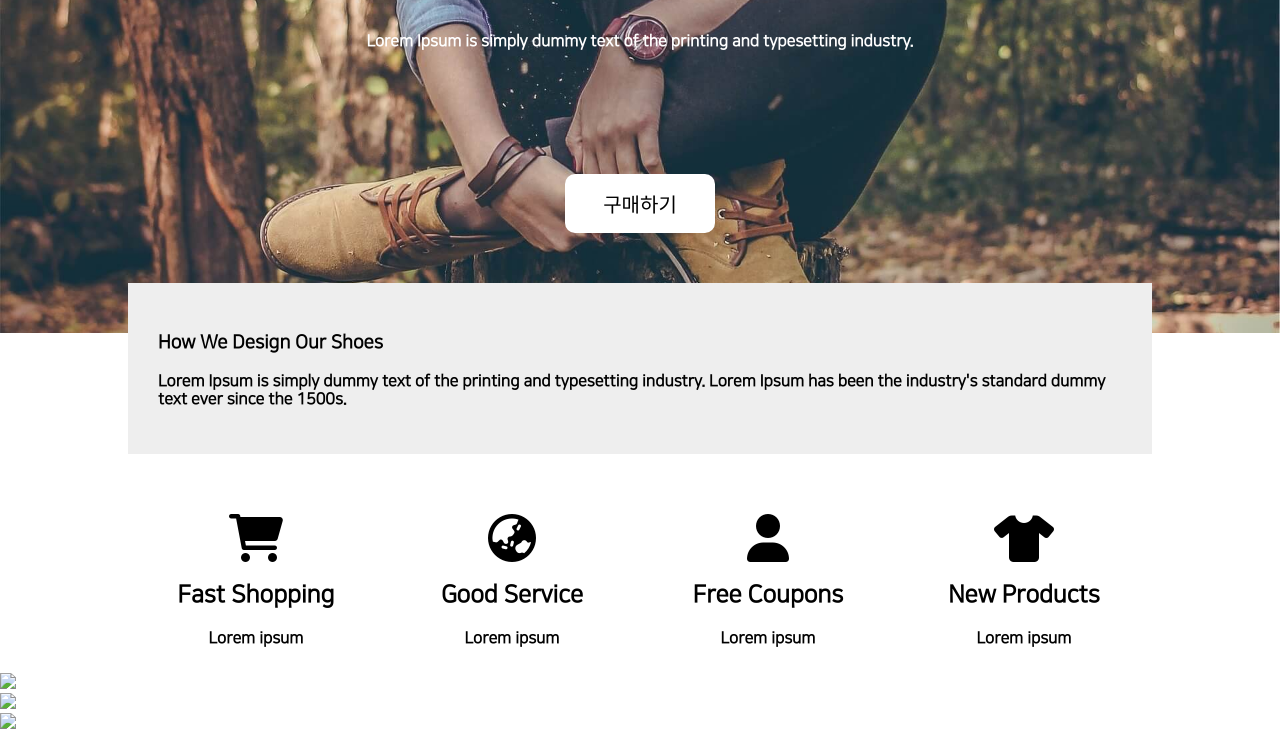
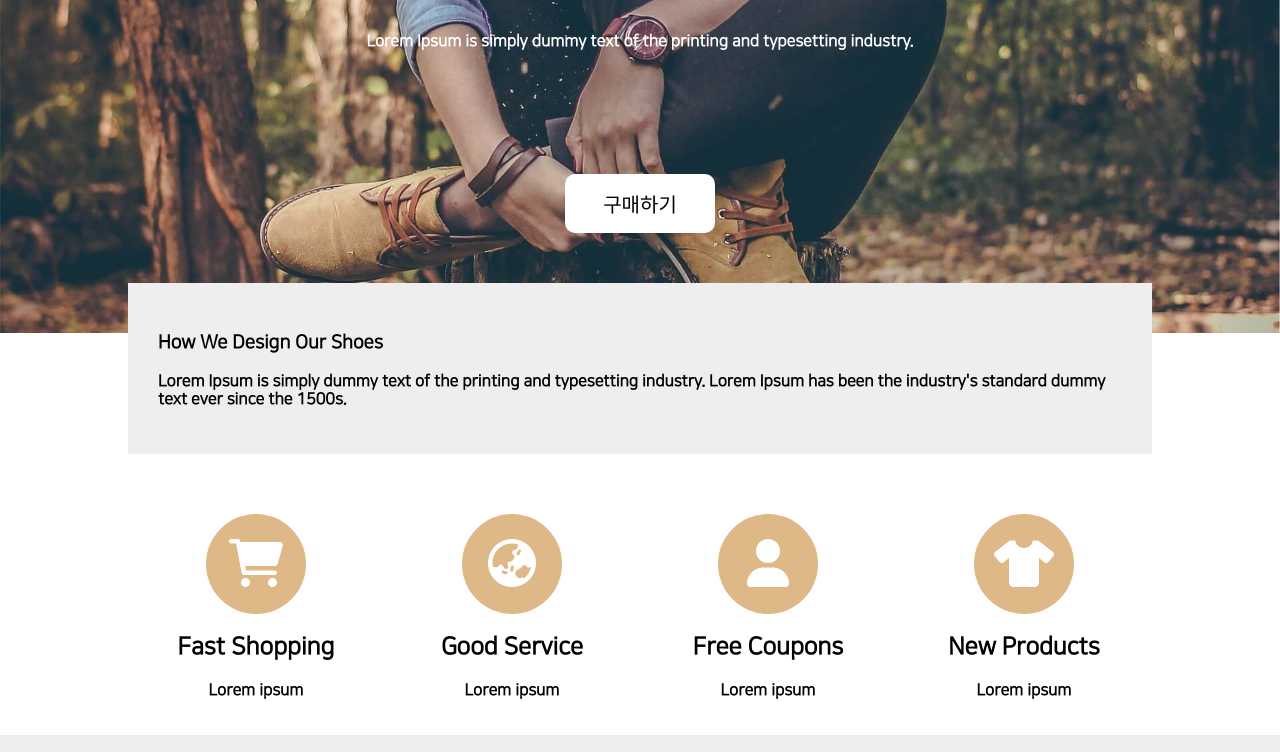
Before and after one commit to colo1211/MarkUp_Reprac, a plain HTML site: page part2/LandingPage.html in a window 1280 px wide. Shown: the part 167-919 px from the top of the page. Drawn offline with Linux system fonts and the light colour scheme; files whose address does not match are found by name.

Commit message:
animation

```diff
--- a/part2/LandingPage.css
+++ b/part2/LandingPage.css
@@ -198,3 +198,53 @@ div, input, textarea, button{
         padding : 10px;
     }
 }
+
+
+
+.intro-item i {
+    background-color: burlywood;
+    width : 100px;
+    height : 100px;
+    border-radius: 100px;
+    padding-top : 25px;
+    box-sizing: border-box;
+    color : white;
+}
+
+.shop-wrap {
+    background-color: #eee;
+    padding : 20px;
+    width : 100%;
+    margin-top : 10px;
+    margin-bottom : 10px;
+}
+
+.shop-item {
+    float : left;
+    width : 33%;
+    padding : 10px;
+}
+
+.shop-item img{
+    width : 100%;
+    display: block;
+}
+
+.shop-container {
+    margin : auto;
+    max-width: 900px;
+}
+
+.overlay {
+    position: absolute;
+    width : 100%;
+    height : 100%;
+    background-color: rgba(0,0,0,0.5);
+    opacity : 0;
+    transition: all 1s;
+/*    위에 있는 스타일이 변하게 된다면, 1초에 걸쳐서 서서히 변하게 해주세요. */
+}
+
+.overlay:hover{
+    opacity: 1;
+}
```
